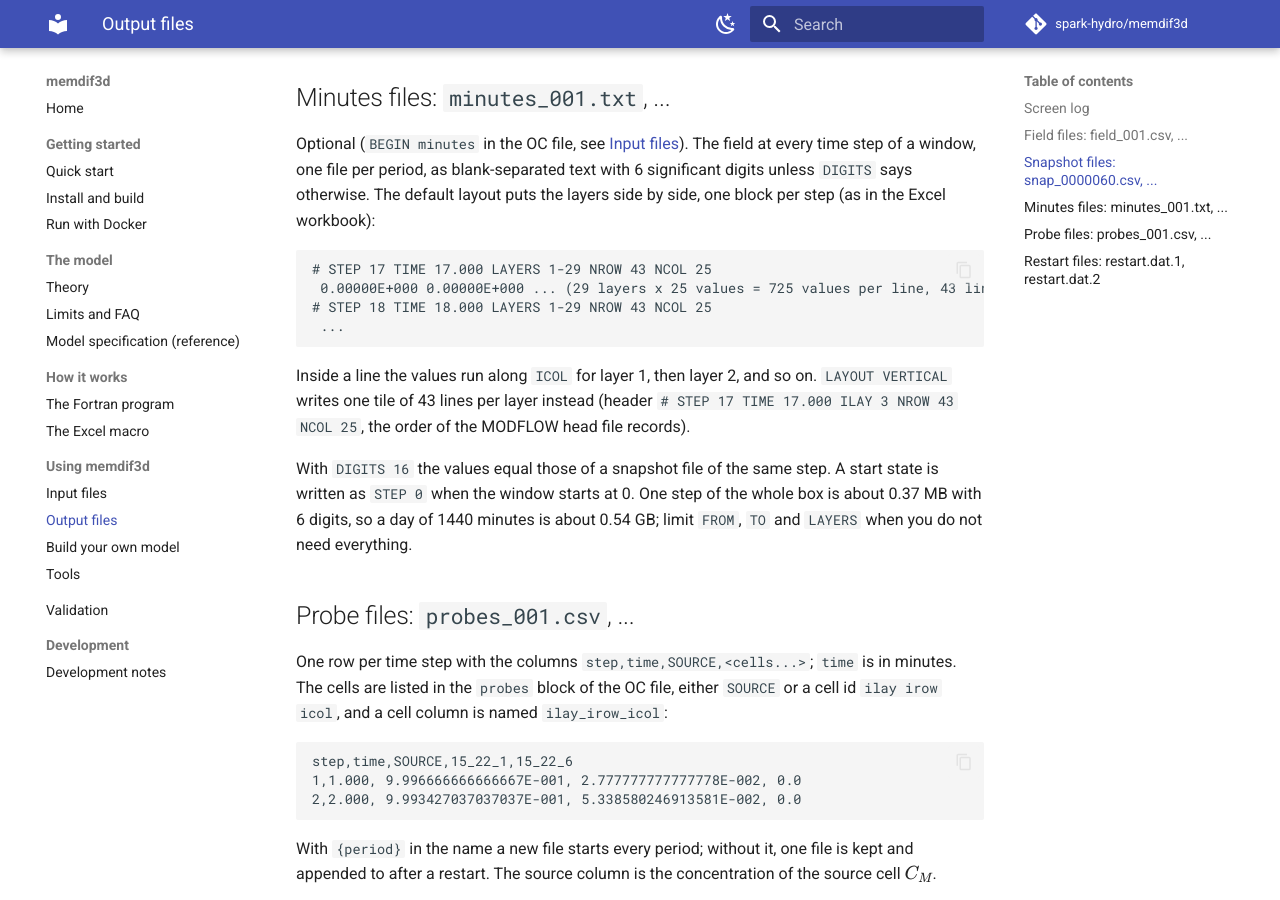
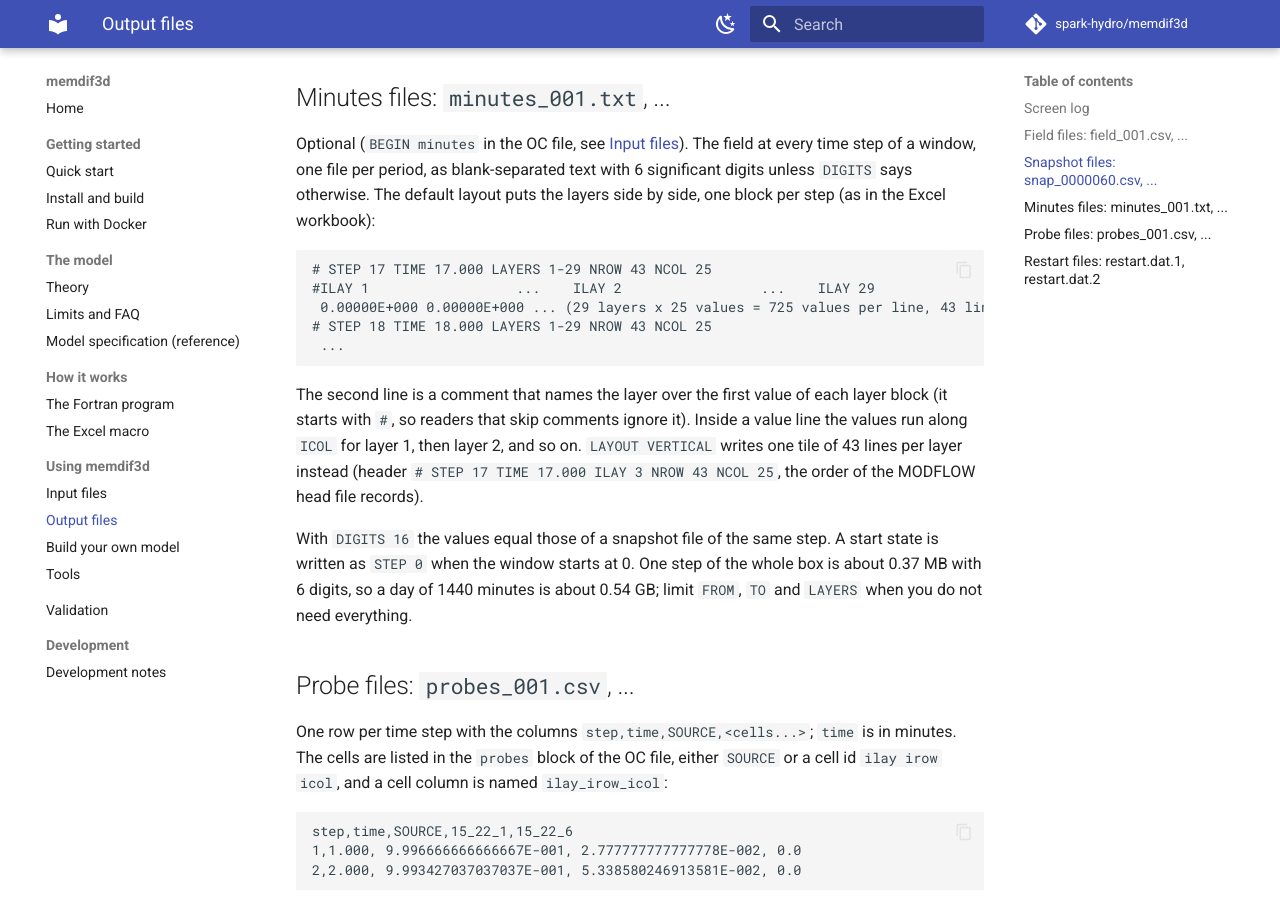
Before and after one commit to spark-hydro/memdif3d, an MkDocs documentation site: the page built from docs/outputs.md, in a window 1280 px wide and 900 px high, scrolled down 1305 px. Built offline with MkDocs 1.6.1 and Material for MkDocs 9.7.7, drawn with Linux system fonts in a browser that asks for light colours; comment, search, counter and statistics services are not loaded.

Commit message:
Minutes output: layer label line over each layer block (HORIZONTAL layout)
Co-Authored-By: Claude Sonnet 5.5 <noreply@anthropic.com>

````diff
--- a/docs/outputs.md
+++ b/docs/outputs.md
@@ -44,12 +44,13 @@ Optional (`BEGIN minutes` in the OC file, see [Input files](INPUT_SPEC.md)). The
 
 ```text
 # STEP 17 TIME 17.000 LAYERS 1-29 NROW 43 NCOL 25
+#ILAY 1                  ...    ILAY 2                 ...    ILAY 29
  0.00000E+000 0.00000E+000 ... (29 layers x 25 values = 725 values per line, 43 lines)
 # STEP 18 TIME 18.000 LAYERS 1-29 NROW 43 NCOL 25
  ...
 ```
 
-Inside a line the values run along `ICOL` for layer 1, then layer 2, and so on. `LAYOUT VERTICAL` writes one tile of 43 lines per layer instead (header `# STEP 17 TIME 17.000 ILAY 3 NROW 43 NCOL 25`, the order of the MODFLOW head file records).
+The second line is a comment that names the layer over the first value of each layer block (it starts with `#`, so readers that skip comments ignore it). Inside a value line the values run along `ICOL` for layer 1, then layer 2, and so on. `LAYOUT VERTICAL` writes one tile of 43 lines per layer instead (header `# STEP 17 TIME 17.000 ILAY 3 NROW 43 NCOL 25`, the order of the MODFLOW head file records).
 
 With `DIGITS 16` the values equal those of a snapshot file of the same step. A start state is written as `STEP 0` when the window starts at 0. One step of the whole box is about 0.37 MB with 6 digits, so a day of 1440 minutes is about 0.54 GB; limit `FROM`, `TO` and `LAYERS` when you do not need everything.
 
````
Also changed, not shown: docs/INPUT_SPEC.md (+1 -1 lines), 2 other files.
